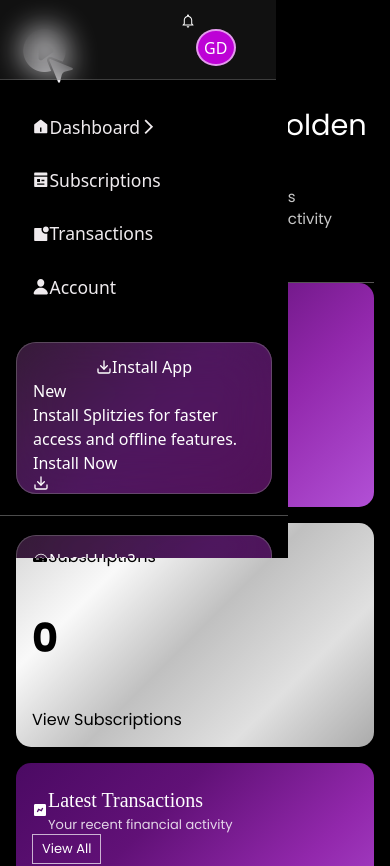
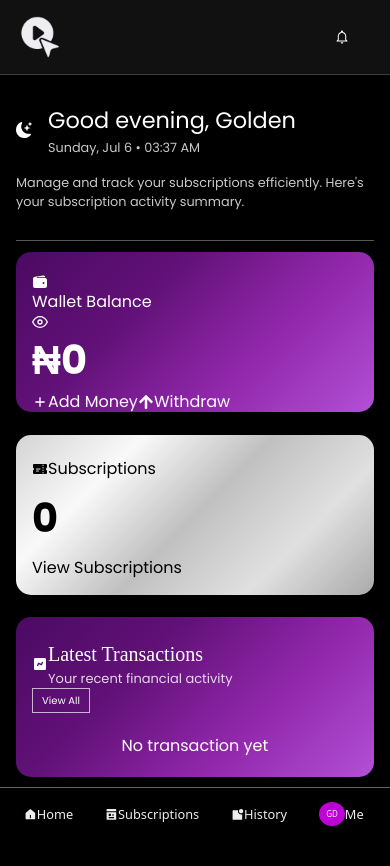
Before and after one commit to codexpro-dev/Splitzies-fintech, a React (Vite) app: page / in a window 390 px wide. Shown: the top 866 px of the page. Built offline with nearby package versions, Linux system fonts and the light colour scheme.

Commit message:
complete responsiveness

```diff
--- a/src/components/Dashboard.jsx
+++ b/src/components/Dashboard.jsx
@@ -7,7 +7,11 @@
 import { FaArrowUp } from "react-icons/fa";
 import { HiTicket } from "react-icons/hi2";
 import { BiSolidChart } from "react-icons/bi";
+import { RiHome5Fill } from "react-icons/ri";
+import { RiPagesFill } from "react-icons/ri";
+import { RiNotificationBadgeFill } from "react-icons/ri";
 import { BsFillMoonStarsFill } from "react-icons/bs";
+import logo from "../assets/video-editing.png";
 
 import "./dashboard.css";
 import { useState, useEffect } from "react";
@@ -15,6 +19,7 @@
 const Dashboard = () => {
   const [view, setView] = useState(false);
   const [time, setTime] = useState(new Date());
+  const [selected, setSelected] = useState("dashboard");
 
   useEffect(() => {
     const interval = setInterval(() => setTime(new Date()), 60000); // update every minute
@@ -33,7 +38,7 @@
   };
 
   const icon = isEvening ? (
-    <BsFillMoonStarsFill className="text-[1.3rem] p-2 text-white w-[43px] h-[43px] border-[1.8px] border-[#97949476] rounded-full font-extrabold " />
+    <BsFillMoonStarsFill className="text-[1.3rem] p-2 text-blue-400 w-[43px] h-[43px] border-[1.8px] border-[#97949476] rounded-full font-extrabold " />
   ) : (
     <PiSunDimFill className="text-[1.3rem] p-2 text-orange-400 w-[43px] h-[43px] border-[1.8px] border-[#97949476] rounded-full font-extrabold " />
   );
@@ -51,9 +56,12 @@
     <div className="ally">
       <div className="w-full sticky">
         <div className="dashNav">
+          <div className="logog">
+            <img src={logo} />
+          </div>
           <div className="pro flex">
             <IoMdNotificationsOutline className="text-[1.6rem] font-bold cursor-pointer hover:text-[#d827f4]" />
-            <div>
+            <div className="subN">
               <p className="font-semibold">GD</p>
             </div>
           </div>
@@ -77,8 +85,8 @@
         </div>
         <div className="dashboard-bal mt-9">
           <div className="col">
-            <div className="flex w-full">
-              <div className="row w-full mr-2">
+            <div className="row-row flex w-full">
+              <div className="row rowMd w-full mr-2">
                 <div className="flex align-middle justify-between">
                   <div className="flex text-center align-middle justify-evenl">
                     <IoWallet className="text-[20px] mr-3 mt-[1px]" />
@@ -127,9 +135,9 @@
                 </div>
               </div>
             </div>
-            <div className="row">
-              <div className="flex align-middle justify-between">
-                <div>
+            <div className="row history">
+              <div className="flex fox align-middle justify-between">
+                <div className="sly">
                   <div className="trend">
                     <BiSolidChart className="text-[22px]" />
                     <div className="ml-3">
@@ -138,15 +146,65 @@
                     </div>
                   </div>
                 </div>
-                <div>
+                <div className="btn-btn">
                   <button className="viewAll rounded-3xl">View All</button>
                 </div>
               </div>
               <div className="hero-btn">
-                <p className="text-center">No transaction yet</p>
+                <p className="h-txt text-center">No transaction yet</p>
               </div>
             </div>
           </div>
+        </div>
+      </div>
+      <div className="mediaN">
+        <div className="links-txt align-middle justify-center w-full">
+          <p
+            onClick={() => setSelected("dashboard")}
+            className={`flex-col items-center cursor-pointer rounded`}
+          >
+            <RiHome5Fill
+              className={`hover:text-purple-900 text-[25px] ${
+                selected === "dashboard" ? "text-[#d49adc]" : "text-[#bd02d6d4]"
+              }`}
+            />
+            Home
+          </p>
+
+          <p
+            onClick={() => setSelected("subscriptions")}
+            className={`flex-col items-center cursor-pointer rounded`}
+          >
+            <RiPagesFill
+              className={`hover:text-purple-900 text-[25px] ${
+                selected === "subscriptions"
+                  ? "text-[#d49adc]"
+                  : "text-[#bd02d6d4]"
+              }`}
+            />
+            Subscriptions
+          </p>
+
+          <p
+            onClick={() => setSelected("transactions")}
+            className={`flex-col items-center cursor-pointer rounded`}
+          >
+            <RiNotificationBadgeFill
+              className={`hover:text-purple-900 text-[25px] ${
+                selected === "transactions"
+                  ? "text-[#d49adc]"
+                  : `text-[#bd02d6d4]`
+              }`}
+            />
+            History
+          </p>
+          <p
+            onClick={() => setSelected("account")}
+            className={`flex-col items-center justify-center cursor-pointer p-2 rounded`}
+          >
+            <div className="subNN p-0">GD</div>
+            Me
+          </p>
         </div>
       </div>
     </div>
--- a/src/components/dashboard.css
+++ b/src/components/dashboard.css
@@ -1,16 +1,16 @@
-@import url('https://fonts.googleapis.com/css2?family=Poppins:ital,wght@0,100;0,200;0,300;0,400;0,500;0,600;0,700;0,800;0,900;1,100;1,200;1,300;1,400;1,500;1,600;1,700;1,800;1,900&display=swap');
+@import url("https://fonts.googleapis.com/css2?family=Poppins:ital,wght@0,100;0,200;0,300;0,400;0,500;0,600;0,700;0,800;0,900;1,100;1,200;1,300;1,400;1,500;1,600;1,700;1,800;1,900&display=swap");
 
-body{
+body {
   width: 100%;
   overflow: auto;
 }
 
-.ally{
+.ally {
   width: 100%;
   background-color: rgb(0, 0, 0);
 }
 
-.dashboard{
+.dashboard {
   display: flex;
   flex-direction: column;
   width: 100%;
@@ -18,11 +18,10 @@
   color: #ffffff;
   align-self: start;
   padding: 6.5rem 3rem;
-    font-family: 'Poppins', sans-serif;
+  font-family: "Poppins", sans-serif;
 }
 
-
-.dashNav{
+.dashNav {
   background: #ffffff11;
   position: fixed;
   width: 77.5%;
@@ -37,64 +36,57 @@
   border-bottom: 1px solid rgba(155, 153, 153, 0.317);
 }
 
-.pro{
+.pro {
   align-items: center;
   padding-right: 1.5rem;
 }
 
-.pro div{
+.pro div {
   background-color: rgb(189, 2, 214);
   border-radius: 100%;
   padding: 0.3rem 0.4rem;
   border: 2.5px rgba(255, 255, 255, 0.6) solid;
   margin-left: 1rem;
   cursor: pointer;
-    transition: .3s ease;
+  transition: 0.3s ease;
 }
 
-.pro div:hover{
+.pro div:hover {
   opacity: 0.8;
 }
 
-.hero{
-    border-bottom: 1px solid #97949492 ;
+.hero {
+  border-bottom: 1px solid #97949492;
 }
 
-
-.hero .divv{
+.hero .divv {
   width: 100%;
   display: flex;
   align-items: center;
   margin-bottom: 1rem;
 }
 
-.hero-text{
+.hero-text {
   margin-left: 1rem;
 }
 
-.hero p{
+.hero p {
   color: #ffffffc8;
   margin-bottom: 1.8rem;
   font-size: 15px;
 }
 
-.hero-text p{
+.hero-text p {
   color: #ffffffc8;
   margin: 0;
 }
 
-.hero-text h1{
+.hero-text h1 {
   font-size: 1.8rem;
 }
 
-.row{
-background: linear-gradient(
-  135deg,
-  #4b0a63,
-  #611177,
-  #9228ac,
-  #b250d6
-);
+.row {
+  background: linear-gradient(135deg, #4b0a63, #611177, #9228ac, #b250d6);
   padding: 22px 16px;
   border-radius: 15px;
   height: 11rem;
@@ -104,7 +96,7 @@
   justify-content: space-between;
 }
 
-.roww{
+.roww {
   background: linear-gradient(
     135deg,
     #d4d4d4,
@@ -116,80 +108,234 @@
   color: black;
 }
 
-.row h1{
+.row h1 {
   font-size: 2.5rem;
   font-weight: bold;
 }
 
-.hero-btn button{
+.hero-btn button {
   display: flex;
   align-items: center;
   justify-content: center;
 }
 
-.ticket{
+.ticket {
   display: flex;
   width: 100%;
   align-items: center;
 }
 
-
-.trend{
+.trend {
   display: flex;
   align-items: center;
-
 }
 
-.trend h3{
+.trend h3 {
   font-size: 20px;
   font-family: serif;
 }
 
-.trend p{
+.trend p {
   font-size: 13px;
   color: rgba(255, 255, 255, 0.831);
 }
 
-.viewAll{
+.viewAll {
   /* padding: 0 !important; */
   border: 1px solid rgba(255, 255, 255, 0.687);
   display: flex;
   text-align: center;
   padding: 4px 9px;
   font-size: 13px;
-  transition: .3s ease;
+  transition: 0.3s ease;
 }
 
-.viewAll:hover{
+.viewAll:hover {
   background: #ffffff27;
 }
 
+.logog {
+  display: none;
+}
+
+.mediaN {
+  display: none;
+}
+
 @media screen and (max-width: 1130px) {
-    .dashNav{
+  .dashNav {
     width: 74.3%;
   }
 }
 
 @media screen and (max-width: 1000px) {
-    .dashNav{
+  .dashNav {
     width: 70.7%;
   }
 
-    .row{
+  .row {
     height: 14rem;
   }
 
-    .hero-btn{
+  .hero-btn {
     flex-direction: column;
     margin-bottom: -1rem;
   }
 
-    .hero-btn button{
+  .hero-btn button {
     margin-bottom: 9px;
   }
 
-    .dashboard{
+  .dashboard {
     padding-left: 1rem;
     padding-right: 1rem;
   }
+
+  .history{
+    height: 11rem;
+    padding-bottom: 2.6rem;
   }
+}
+
+@media screen and (max-width: 890px) {
+  .dashNav {
+    width: 65%;
+  }
+}
+
+@media screen and (max-width: 810px) {
+  .dashNav {
+    width: 100%;
+  }
+
+
+  .logog {
+    display: block;
+    width: 100%;
+    padding: 0 !important;
+  }
+
+  .subN {
+    display: none;
+  }
+
+  .logog img {
+    padding: 0;
+    margin: 0;
+    width: 3rem;
+  }
+
+  .mediaN {
+    display: flex;
+    position: fixed;
+    width: 100%;
+    bottom: 0;
+    background: #000;
+    border-top: 1px solid #f1f0f068;
+  }
+
+  .mediaN .links-txt {
+    display: flex;
+    justify-content: space-between;
+    padding-left: 3rem;
+    padding-right: 3rem;
+    padding-top: 5px;
+  }
+
+  .mediaN .links-txt p {
+    font-size: 0.8rem;
+    align-items: center;
+    justify-content: center;
+  }
+
+  .mediaN .links-txt p:hover {
+    background-color: #ffffff0f;
+  }
+
+  .pro div {
+    background-color: rgb(189, 2, 214);
+    padding: 0 !important;
+  }
+
+  .subNN {
+    background-color: #bd02d6;
+    border-radius: 100%;
+    padding: 6px 7px !important;
+    font-size: 8px;
+    /* padding-top: 2px !important; */
+    /* padding-bottom: 0 !important; */
+    text-align: center !important;
+  }
+
+  .history {
+    height: 10rem;
+    padding-bottom: 1rem;
+  }
+
+  .history .h-txt {
+    padding-bottom: 1.2rem;
+  }
+}
+
+@media screen and (max-width: 640px) {
+  .dashboard {
+    margin-bottom: 10.5rem;
+  }
+  .row-row {
+    display: flex;
+    flex-direction: column;
+  }
+
+  .row {
+    height: 10rem;
+    margin: 0.7rem 0;
+  }
+
+  .row .hero-btn {
+    width: 100%;
+    display: flex;
+    flex-direction: row;
+  }
+
+  .col {
+    margin-bottom: 7rem;
+  }
+
+  .h-txt {
+    text-align: center;
+    width: 100%;
+  }
+
+  .btn-btn button {
+    font-size: 10px;
+  }
+
+  /* .fox{
+        display: flex;
+        justify-content: space-around;
+        align-items: center;
+    } */
+
+  .hero-text h1 {
+    font-size: 1.4rem;
+  }
+
+  .hero p {
+    font-size: 0.8rem;
+  }
+
+  .mediaN .links-txt {
+    display: flex;
+    justify-content: space-between;
+    padding-left: 3rem;
+    padding-right: 3rem;
+    padding-top: 5px;
+  }
+}
+
+@media screen and (max-width: 420px) {
+  .links-txt {
+    padding-left: 0.5rem !important;
+    padding-right: 0.5rem !important;
+  }
+}
--- a/src/components/navbar.css
+++ b/src/components/navbar.css
@@ -109,3 +109,10 @@
   margin-bottom: 0;
   margin-top: 1.3rem;
 }
+
+
+@media screen and (max-width: 810px) {
+    .navB{
+      display: none;
+    }
+}
```
Lines whose indentation alone changed are shown as unchanged.
